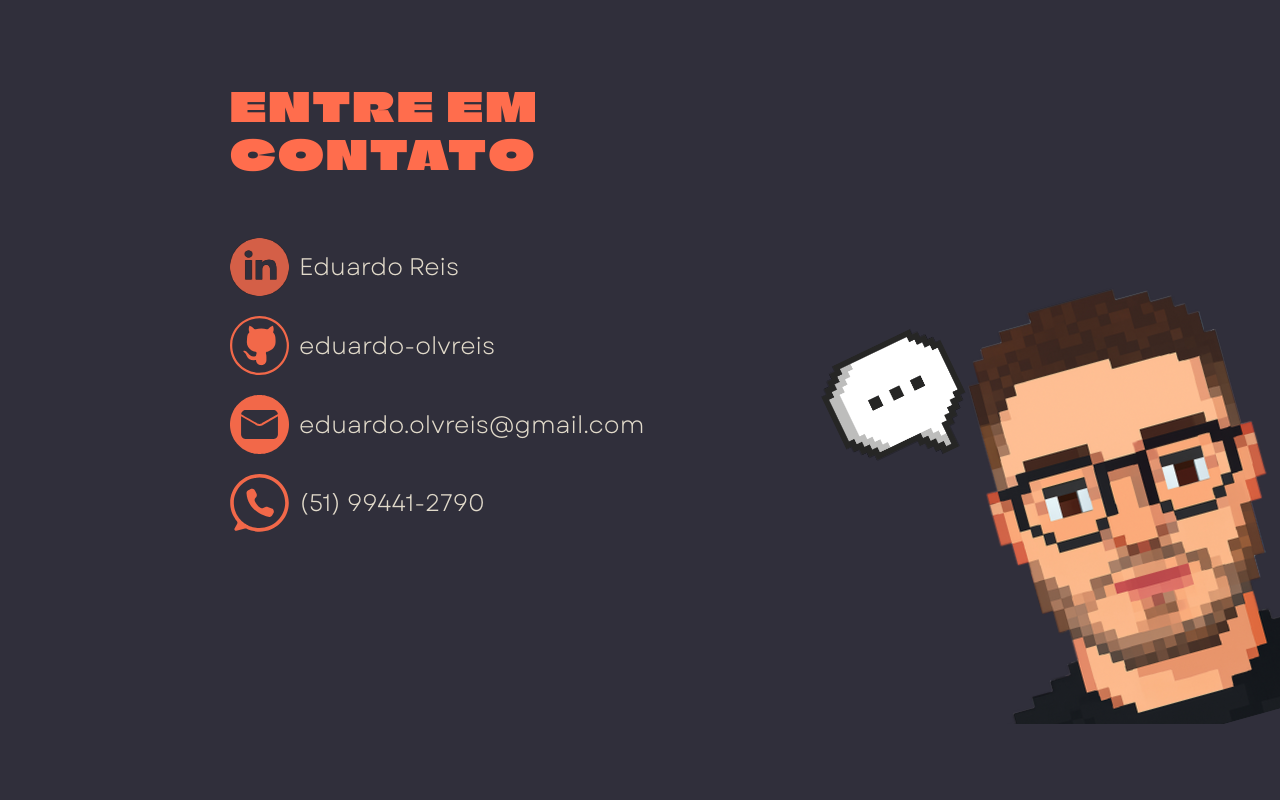
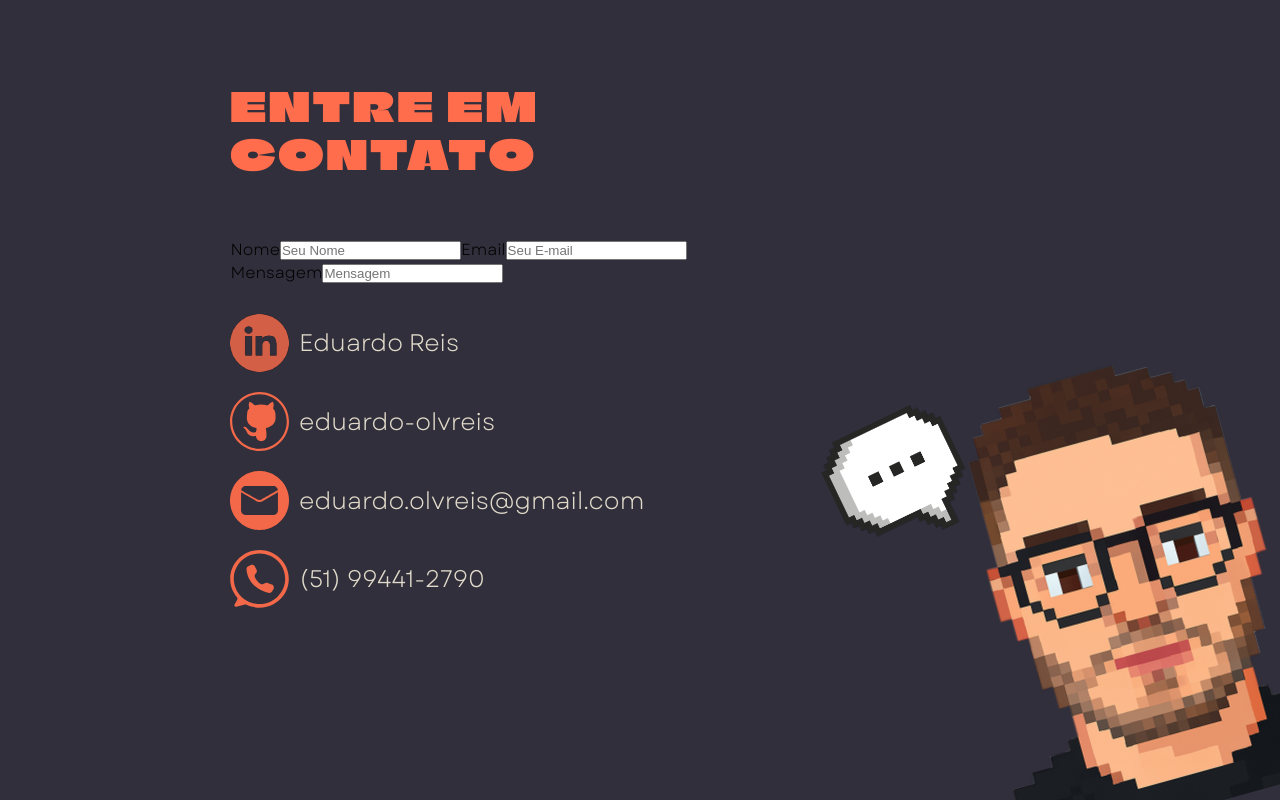
Before and after one commit to eduardo-olvreis/portfolio, a React (Vite) app: page / in a window 1280 px wide. Shown: the part 2961-3761 px from the top of the page. Before the commit the page ends 3685 px from the top, so only its background shows below. Built offline with nearby package versions, Linux system fonts and the light colour scheme.

Commit message:
feat: componente ContactForm start

```diff
--- a/src/components/Contact/Contact.jsx
+++ b/src/components/Contact/Contact.jsx
@@ -1,10 +1,12 @@
 import style from "./Contact.module.css"
+import ContactForm from "./ContactForm"
 
 export default function Contact(){
     return(
         <section id="contact-section" className={style.container}>
             <div className={style.content}>
                 <h2>ENTRE EM <br />CONTATO</h2>
+                <ContactForm/>
                 <ul className={style.list}>
                         <li className="contactItem"><a href="https://www.linkedin.com/in/eduardo-olvreis/" target="__blank"><img src="../src/assets/images/icons/linkedin_Icon.svg" alt="Link para o meu Linkedin" /><p>Eduardo Reis</p></a></li>
                         <li className="contactItem"><a href="https://github.com/eduardo-olvreis" target="__blank"><img src="../src/assets/images/icons/github_icon.svg" alt="Link para o meu GitHub" /><p>eduardo-olvreis</p></a></li>
--- /dev/null
+++ b/src/components/Contact/ContactForm.jsx
@@ -0,0 +1,14 @@
+export default function ContactForm(){
+  return(
+    <div>
+      <label htmlFor="">Nome</label>
+      <input type="text" placeholder="Seu Nome"/>
+
+      <label htmlFor="">Email</label>
+      <input type="text" placeholder="Seu E-mail" />
+
+      <label htmlFor="">Mensagem</label>
+      <input type="text" placeholder="Mensagem"/>
+    </div>
+  )
+}
```
